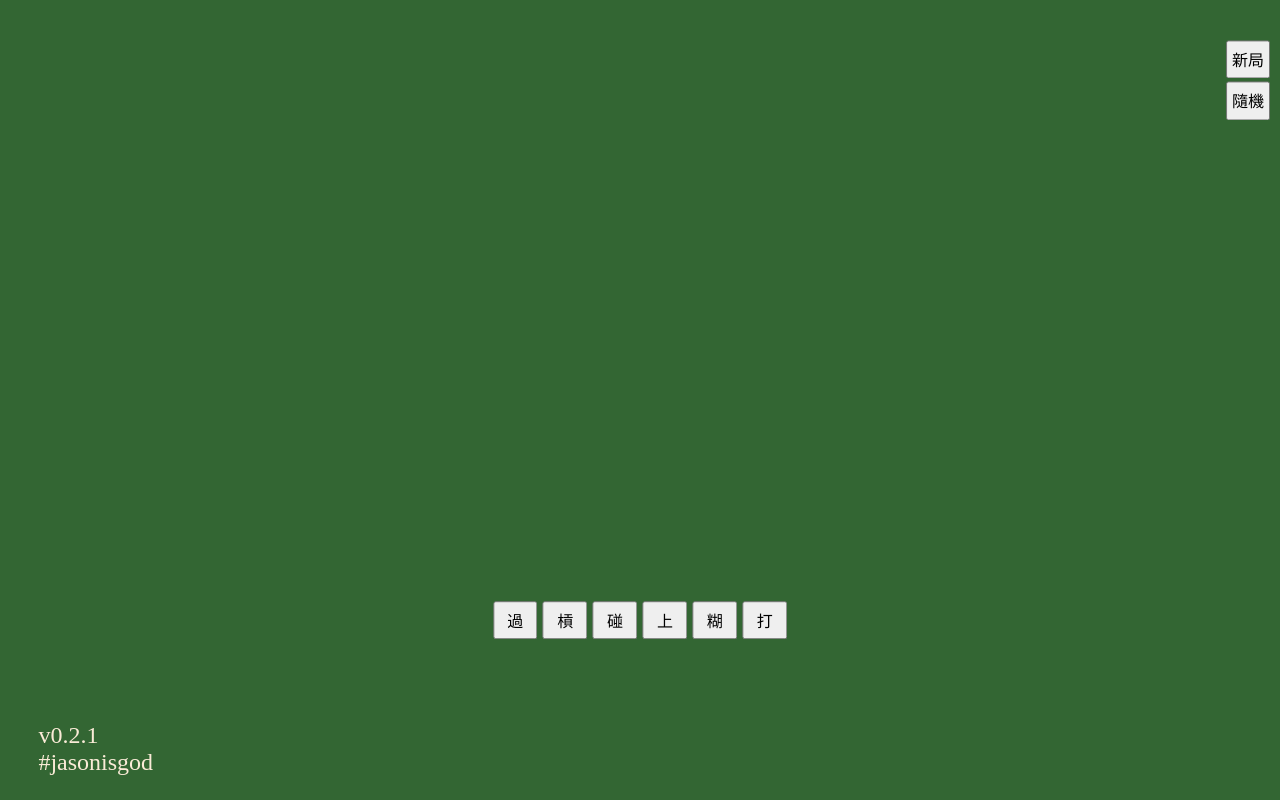
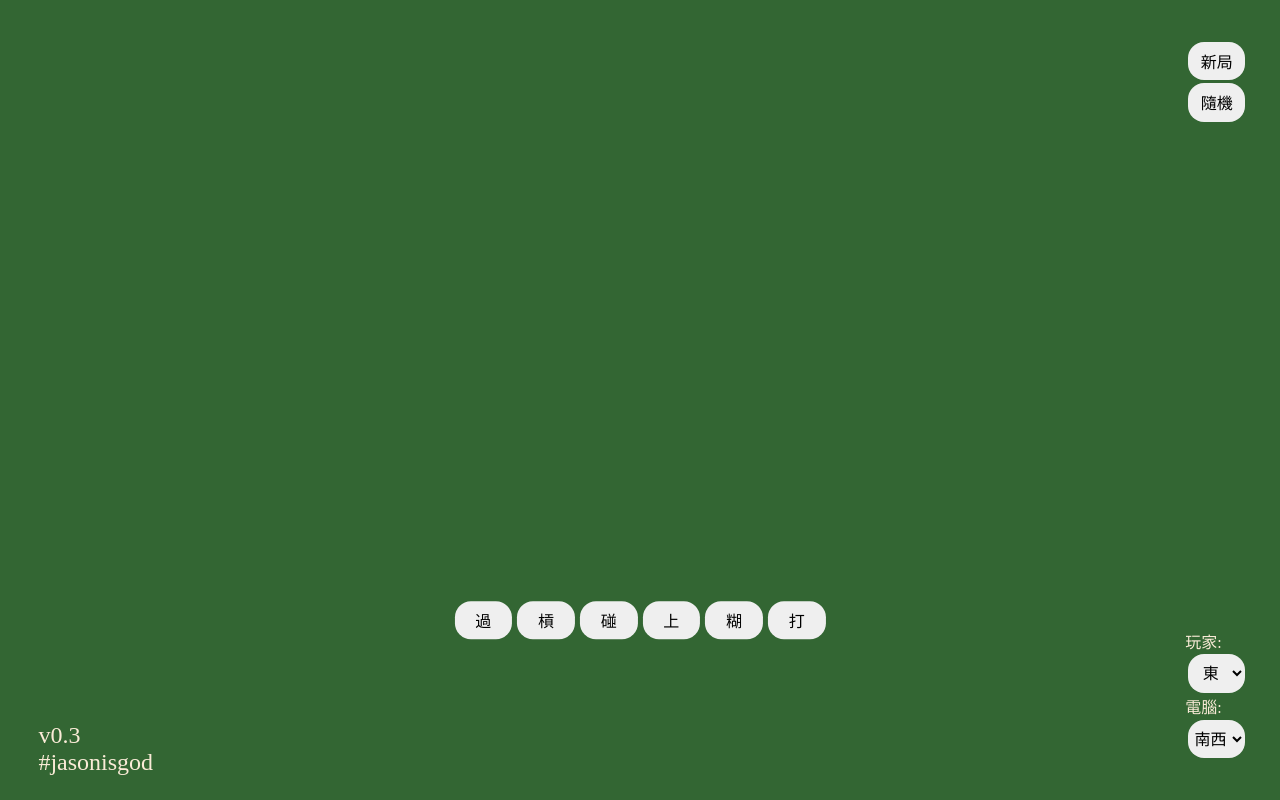
Before and after one commit to jasonisgod/MaBirds, a plain HTML site: page frontend/index.html in a window 1280 px wide. Drawn offline with nearby package versions, Linux system fonts and the light colour scheme; no server answers.

Commit message:
set bots nums, set player seat num

```diff
--- a/frontend/index.html
+++ b/frontend/index.html
@@ -39,8 +39,24 @@
 </div>
 
 <div id="menu-box" class="">
-    <button id="action-start" class="btn action" onclick="onclickAction('START')">新局</button>
-    <button id="action-random" class="btn action" onclick="onclickAction('RANDOM')">隨機</button>
+    <button id="action-start" class="btn action" onclick="onclickAction('START')">新局</button> <br>
+    <button id="action-random" class="btn action" onclick="onclickAction('RANDOM')">隨機</button> <br>
+</div>
+<div id="setting-box" class="">
+    <span>玩家:</span> <br>
+    <select id="select-seat" class="btn action">
+        <option value="0">東</option>
+        <option value="1">南</option>
+        <option value="2">西</option>
+        <option value="3">北</option>
+    </select> <br>
+    <span>電腦:</span> <br>
+    <select id="select-bots" class="btn action">
+        <option value="1,2,3,">南西北</option>
+        <option value="1,3,">南北</option>
+        <option value="1,">北</option>
+        <option value=",">無</option>
+    </select> <br>
 </div>
 
 <script>
--- a/frontend/script.js
+++ b/frontend/script.js
@@ -1,5 +1,5 @@
 
-var VER_JS = 'v0.2.1'
+var VER_JS = 'v0.3'
 // var DOMAIN = 'http://jasonisgod.xyz:9001'
 var DOMAIN = 'http://127.0.0.1:9001'
 var POLL_TIME = 200
@@ -219,8 +219,9 @@ function setPollTimer() {
 
 $(function() {
     console.log('ready')
-    // NUM = getUrlParam('num')
     setPollTimer()
+    $("#select-seat").change(function() { NUM = this.value })
+    $("#select-bots").change(function() { $.get(DOMAIN + "/api/bots/" + this.value ) })
 });
 
 
--- a/frontend/style.css
+++ b/frontend/style.css
@@ -95,22 +95,35 @@ body { background-color: #363; }
 }
 
 .action {
-    min-width: 3.5vw;
-    max-width: 3.5vw;
+    min-width: 4.5vw;
+    max-width: 4.5vw;
     min-height: 3vw;
     max-height: 3vw;
     margin: 0.2vh 0.2vw;
     padding: 0.2vh 0.2vw;
     font-size: 1.25vw;
+    /* background-color: #fffd; */
+    border: 0;
+    border-radius: 2vh;
 }
 
 #menu-box {
     position: fixed;
-    left: 97.5vw;
-    top: 10vh;
-    transform: translate(-50%, -50%);
-    margin: 0 auto;
+    right: 2.5vw;
+    top: 5vh;
+    margin: auto;
 }
+
+#setting-box {
+    position: fixed;
+    right: 2.5vw;
+    bottom: 5vh;
+    margin: auto;
+    color: antiquewhite;
+}
+
+#select-seat { text-align: center; }
+#select-bots { font-size: 2vh; }
 
 #tag-box {
     position: fixed;
```
Also changed, not shown: 3 other files.
